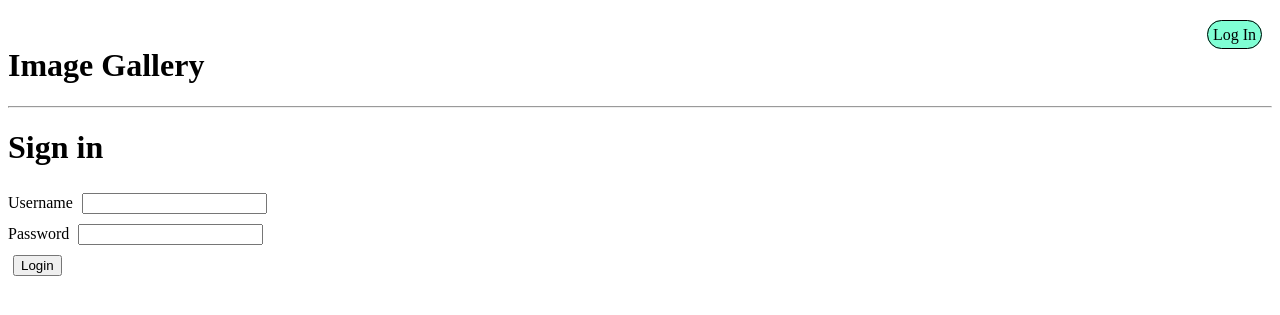
After one commit to Abhyastamita/python-image-gallery, a Flask app: page /login in a window 1280 px wide. The commit adds this page. Shown: the top 315 px of the page. Run offline with Flask 2, Linux system fonts and the light colour scheme; some libraries are stand-ins or nearby versions.

Commit message:
Added user DAO

```diff
--- /dev/null
+++ b/gallery/data/db.py
@@ -0,0 +1,47 @@
+import psycopg2
+from gallery.tools.ig_secrets import get_secret_image_gallery, get_secret_host
+import json
+
+dbname = 'image_gallery'
+
+def get_secret():
+    jsonString = get_secret_image_gallery()
+    return json.loads(jsonString)
+
+def get_host():
+    return get_secret_host()
+
+def get_password(secret):
+    return secret['password']
+
+# def get_host(secret):
+#     return secret['host']
+
+def get_username(secret):
+    return secret['username']
+
+def get_db_name(secret):
+    return secret['dbInstanceIdentifier']
+
+def connect():
+    global connection
+    secret = get_secret()
+    connection = psycopg2.connect(host=get_host(), dbname=dbname, user=get_username(secret), password=get_password(secret))
+
+def execute(query,args=None):
+    global connection
+    cursor = connection.cursor()
+    if not args:
+        cursor.execute(query)
+    else:
+        cursor.execute(query, args)
+    return cursor
+
+def main():
+    connect()
+    res = execute('select * from users')
+    for row in res:
+        print(row)
+
+if __name__ == '__main__':
+    main()
--- /dev/null
+++ b/gallery/data/user_dao.py
@@ -0,0 +1,3 @@
+class UserDAO():
+    def get_users(self):
+        raise Exception("Must be implemented")
--- a/gallery/ui/app.py
+++ b/gallery/ui/app.py
@@ -1,27 +1,53 @@
 from flask import Flask
 from flask import render_template
 from flask import request
+from flask import redirect
+from flask import session
+from flask import flash
 
-from gallery.tools.db import *
+from gallery.data.user import User
+from gallery.data.postgres_user_dao import PostgresUserDAO
+from gallery.data.db import connect
 
 app = Flask(__name__)
+app.secret_key = b"replaceMe"
+
+def user_dao():
+    return PostgresUserDAO()
 
 @app.route("/")
-def  hello_world():
-    return "hello world"
+def  main_menu():
+    return render_template('main_menu.html')
+
+@app.route("/login", methods=['GET', 'POST'])
+def login():
+    if request.method == 'POST':
+        connect()
+        user = user_dao().get_user(request.form["username"])
+        if user is None or user.password != request.form["password"]:
+             error = 'Invalid credentials'
+        else:
+            session['username'] = request.form['username']
+            flash('You were successfully logged in')
+            return redirect('/')
+        return render_template('login.html', error=error)
+    else:
+        return render_template("login.html")
+
+
 
 @app.route("/admin")
 def admin_home():
     connect()
-    users = list_users()
+    users = user_dao().list_users()
     return render_template('admin_home.html', users=users)
 
 @app.route("/admin/modify/<username>")
 def modify_user(username):
     connect()
-    user = get_user(username)
+    user = user_dao().get_user(username)
     if user:
-        return render_template('modify_form.html', full_name=user[2], username=username)
+        return render_template('modify_form.html', full_name=user.full_name, username=username)
     else:
         return username + " does not exist.<br/><a href='/admin'>Return to Menu</a>"
 
@@ -31,7 +57,7 @@ def modified():
     username = request.form['username']
     full_name = request.form['full_name'] if request.form['full_name'] else ""
     password = request.form['password'] if request.form['password'] else ""
-    edit_user(username,password,full_name)
+    user_dao().edit_user(username,password,full_name)
     return full_name + " has been modified.<br/><a href='/admin'>Return to Menu</a>"
 
 @app.route("/admin/delete/<username>")
@@ -41,7 +67,7 @@ def delete(username):
 @app.route("/admin/deleted/<username>")
 def deleted(username):
     connect()
-    delete_user(username)
+    user_dao().delete_user(username)
     return username + " has been deleted.<br/><a href='/admin'>Return to Menu</a>"
 
 @app.route("/admin/addUser")
@@ -54,7 +80,7 @@ def added():
     username = request.form['username']
     full_name = request.form['full_name'] if request.form['full_name'] else ""
     password = request.form['password'] if request.form['password'] else ""
-    if add_user(username,password,full_name):
+    if user_dao().add_user(username,password,full_name):
         return username + " has been created.<br/><a href='/admin'>Return to Menu</a>"
     else:
         return "Could not create " + username + ".<br/><a href='/admin'>Return to Menu</a>"
--- a/gallery/ui/templates/admin_home.html
+++ b/gallery/ui/templates/admin_home.html
@@ -10,7 +10,7 @@
         <h2>Users</h2>
         <ul id="users">
             {% for user in users %}
-                <li><a href="admin/modify/{{ user[0] }}">{{ user[2] }}</a> <a class="button" href="admin/delete/{{ user[0] }}">Delete</a></li>
+                <li><a href="admin/modify/{{ user.username }}">{{ user.full_name }}</a> <a class="button" href="admin/delete/{{ user.username }}">Delete</a></li>
             {% endfor %}
         </ul>
         <hr>
--- /dev/null
+++ b/gallery/ui/templates/layout.html
@@ -0,0 +1,45 @@
+<!DOCTYPE html>
+<html>
+    <head>
+        <title>Image Gallery</title>
+        <meta charset="utf-8" />
+    </head>
+    <body>
+        {% with messages = get_flashed_messages() %}
+            {% if messages %}
+                <ul class=flashes>
+                {% for message in messages %}
+                <li>{{ message }}</li>
+                {% endfor %}
+                </ul>
+            {% else %}
+                <br />
+            {% endif %}
+        {% endwith %}
+        <div class="login"><a href="/login" class="button">Log In</a></div>
+        <h1>Image Gallery</h1>
+        <hr>
+        {% block body %}{% endblock %}
+        <style>
+            .button {
+                padding: 5px;
+                border: 1px solid black;
+                border-radius: 15px;
+                margin: 10px;
+                color: black;
+                text-decoration: none;
+            }
+            .button:hover {
+                background-color: #ebebeb;
+            }
+            li {
+                margin-bottom: 15px;
+            }
+            .login {
+                float: right;
+            }
+            .login .button {
+                background-color: aquamarine;
+            }
+        </style>
+    </body>
--- /dev/null
+++ b/gallery/ui/templates/login.html
@@ -0,0 +1,20 @@
+
+        {% extends "layout.html" %}
+        {% block body %}
+        <h1>Sign in</h1>
+        {% if error %}
+            <p class=error><strong>Error:</strong> {{ error }}
+        {% endif %}
+        <form action="/login" method="POST">
+            <label for="username">Username</label>
+            <input type="text" name="username" ><br/>
+            <label for="password">Password</label>
+            <input type="password" name="password" id="password"><br/>
+            <input type="submit" value="Login">
+        </form>
+        <style>
+            input {
+                margin: 5px;
+            }
+        </style>
+        {% endblock %}
```
Also changed, not shown: gallery/data/postgres_user_dao.py (added, +51 -0 lines), gallery/data/user.py (added, +8 -0 lines), gallery/ui/templates/main_menu.html (added, +10 -0 lines), gallery/data/__init__.py (added).
